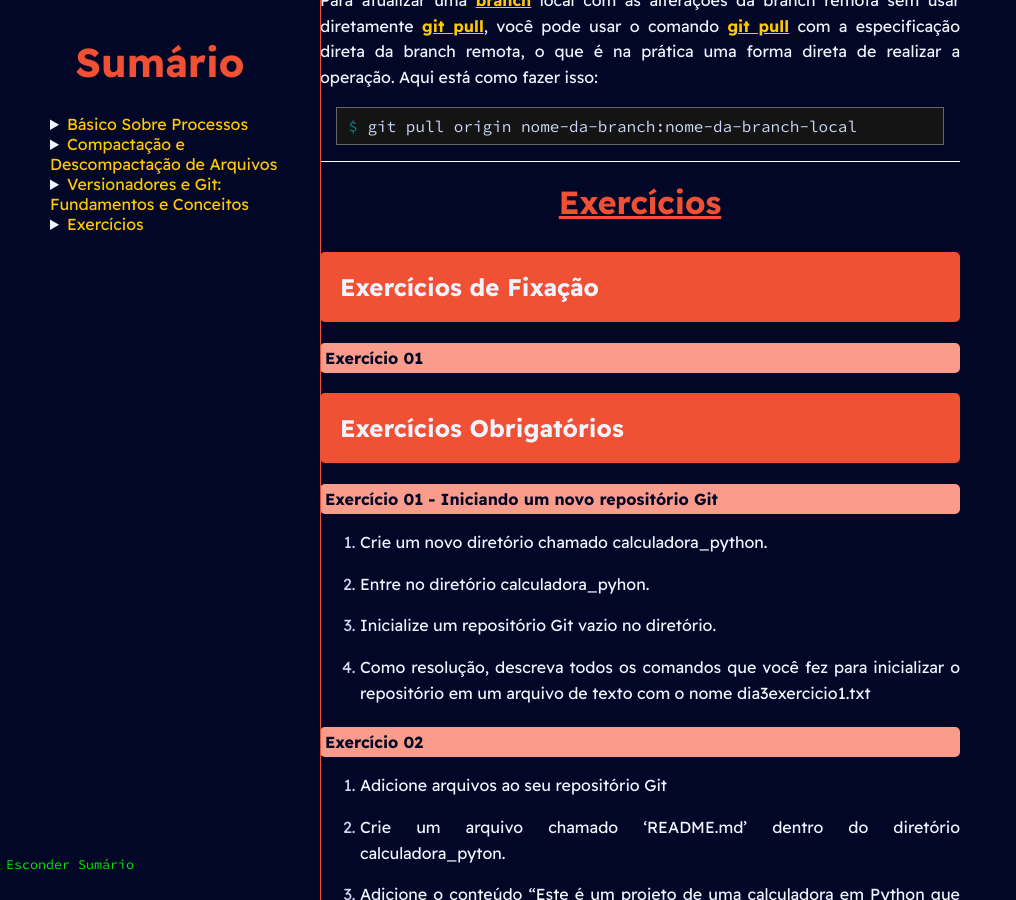
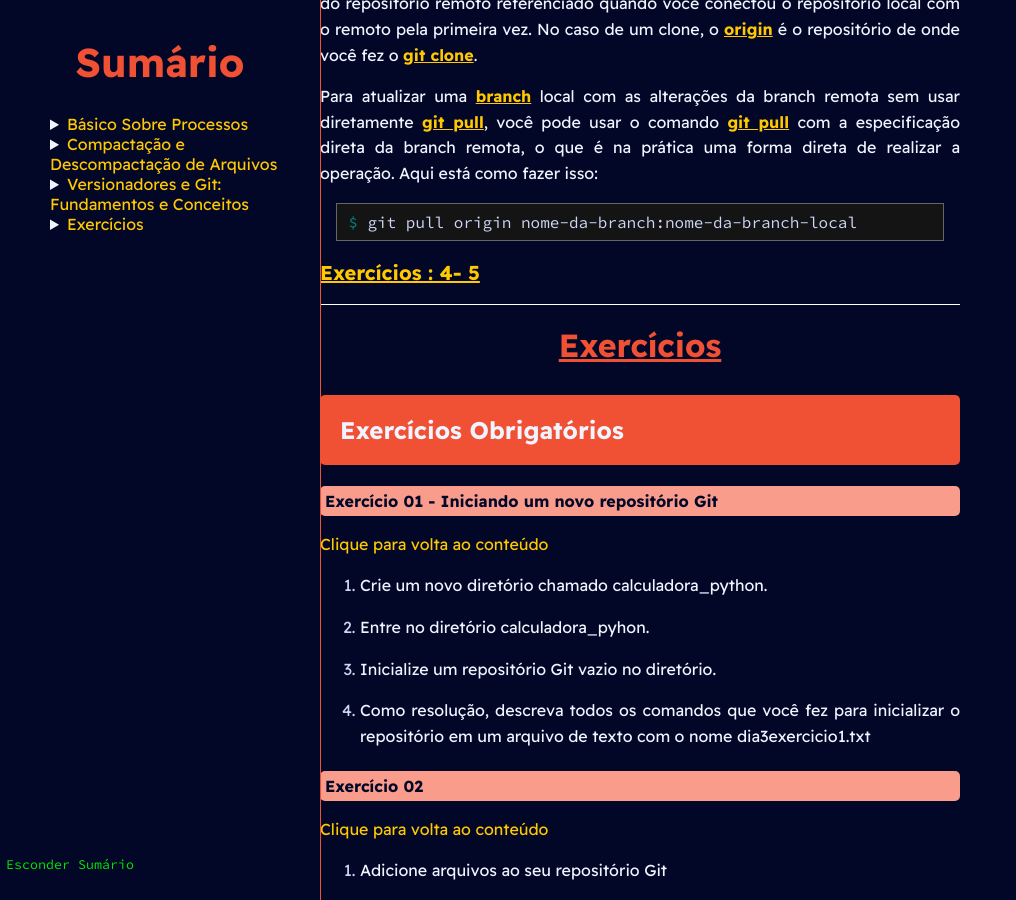
Before and after one commit to PETCC-UFRN/minicurso-linux-git, a Jekyll site: the page built from terceiroDia.md, in a window 1280 px wide and 900 px high, scrolled down 28074 px. Shown: the whole window, without its empty margins (0-1016 px from the left). Built offline with Jekyll 4.4.1, drawn with Linux system fonts in a browser that asks for light colours; some of the changed text lies outside the part shown.

Commit message:
Link para cada exercício: posicionamento

````diff
--- a/terceiroDia.md
+++ b/terceiroDia.md
@@ -761,6 +761,8 @@ $ git commit -m "mensagem"
 ```
 Lembre-se de que o commit grava o <span class="destaque">snapshot</span> que você deixou na <span class="destaque">área de stage</span>. Qualquer alteração que você não tiver mandado para o stage permanecerá como estava, em seu lugar; você pode executar outro commit para adicioná-la ao seu histórico. Toda vez que você executa um commit, você está gravando um snapshot do seu projeto que você pode usar posteriormente para fazer comparações, ou mesmo restaurá-lo.
 
+<a href="#exercício-01---iniciando-um-novo-repositório-git"><spam class="destaque" style="font-size:20px;">Exercícios : 1-2</spam></a>
+
 #### Configurando o Repositório Remoto git remote
 
 Depois de inicializar o repositório local, você pode querer vinculá-lo a um repositório remoto para facilitar a colaboração e o backup. Para isso vamos usar o comando <span class="destaque">git remote</span>
@@ -809,6 +811,8 @@ $ git remote -v
 novo-nome  git@github.com:SEU_USUARIO/SEU_REPOSITORIO.git (fetch)
 novo-nome  git@github.com:SEU_USUARIO/SEU_REPOSITORIO.git (push)
 ```
+
+<a href="#exercício-03---configurando-um-repositório-remoto-e-enviando-os-commits"><spam class="destaque" style="font-size:20px;">Exercício : 3</spam></a>
 
 #### Como ver todos os commit feitos com `git log`
 
@@ -910,16 +914,15 @@ Para atualizar uma <span class="destaque">branch</span> local com as alteraçõe
 $ git pull origin nome-da-branch:nome-da-branch-local
 ```
 
+<a href="#exercício-04---adicionando-funções-de-soma-e-multiplicação-à-calculadora"><spam class="destaque" style="font-size:20px;">Exercícios : 4- 5</spam></a>
+
 ## Exercícios
-
-### Exercícios de Fixação
-
-####  Exercício 01
-
 
 ### Exercícios Obrigatórios
 
 ####  Exercício 01 - Iniciando um novo repositório Git
+
+<a href="#fazendo-o-commit-do-que-foi-feito-git-commit">Clique para volta ao conteúdo</a>
 
 1. Crie um novo diretório chamado calculadora_python.
 
@@ -930,6 +933,8 @@ $ git pull origin nome-da-branch:nome-da-branch-local
 4. Como resolução, descreva todos os comandos que você fez para inicializar o repositório em um arquivo de texto com o nome dia3exercicio1.txt
 
 #### Exercício 02
+
+<a href="#fazendo-o-commit-do-que-foi-feito-git-commit">Clique para volta ao conteúdo</a>
 
 1. Adicione arquivos ao seu repositório Git
 
@@ -947,6 +952,8 @@ $ git pull origin nome-da-branch:nome-da-branch-local
 
 #### Exercício 03 - Configurando um repositório remoto e enviando os commits
 
+<a href="#como-desconectar-o-repositório-local-do-remoto">Clique para volta ao conteúdo</a>
+
 1. No GitHub crie um novo repositório chamado calculadora_pyton.
 
 2. No terminal, dentro do diretório calculadora_pyton, configure seu repositório Git local para apontar para este repositório remoto.
@@ -957,6 +964,8 @@ $ git pull origin nome-da-branch:nome-da-branch-local
 Como resolução, descreva os passos que você fez para configurar o repositório remoto e enviar seus commits em um arquivo de texto com o nome dia3exercicio3.txt e coloque também no arquivo o link para o seu repositório.
 
 #### Exercício 04 - Adicionando funções de soma e multiplicação à calculadora
+
+<a href="#trazendo-alterações-para-o-repositório-local-git-pull">Clique para volta ao conteúdo</a>
 
 1. Adicione um novo arquivo chamado calculadora.py com a função de soma:
 
@@ -991,6 +1000,8 @@ Como resolução, descreva os passos que você fez para adicionar e comitar os a
 
 #### Exercício 05 - Clonando um repositório
 
+<a href="#trazendo-alterações-para-o-repositório-local-git-pull">Clique para volta ao conteúdo</a>
+
 1. Clone o repositório que está neste link: [link do repositório central]
 
 2. crie uma pasta com o seu numero de matrícula e seu primeiro nome como 201003948_luiz
````
